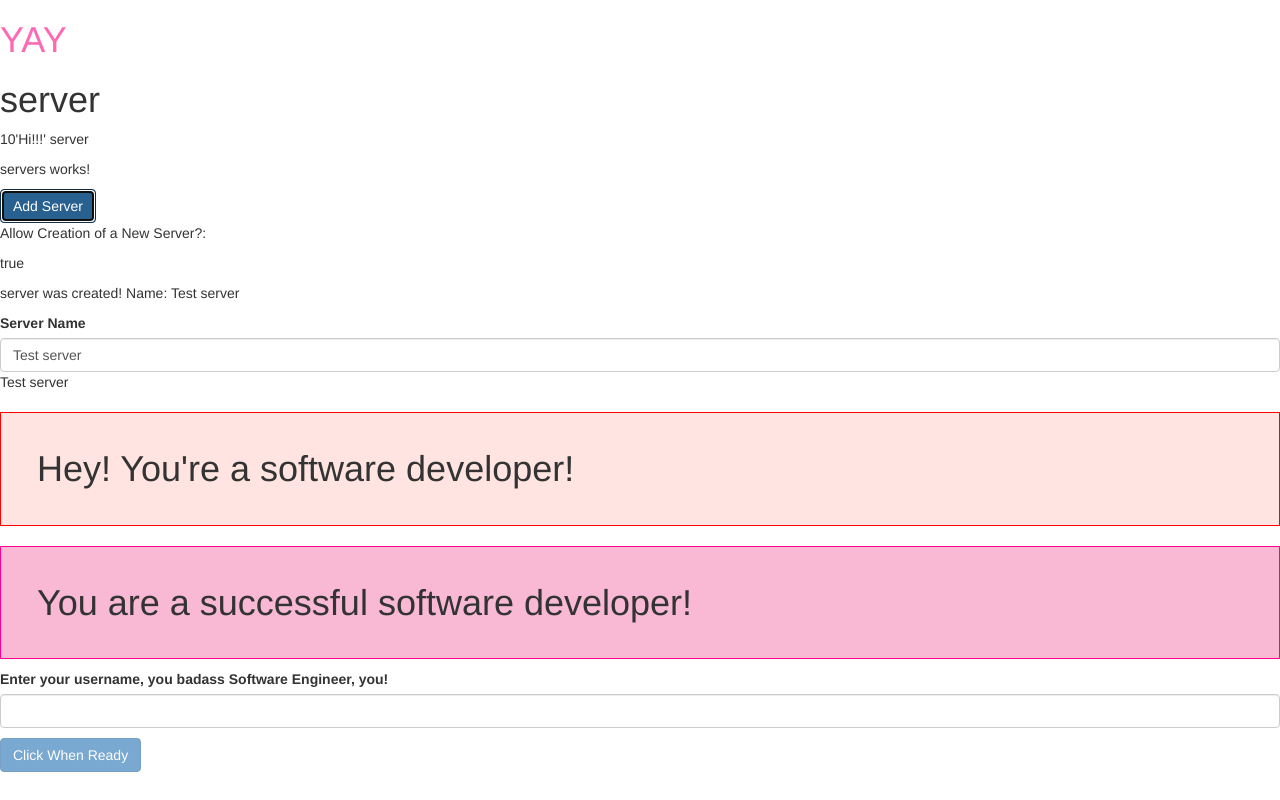
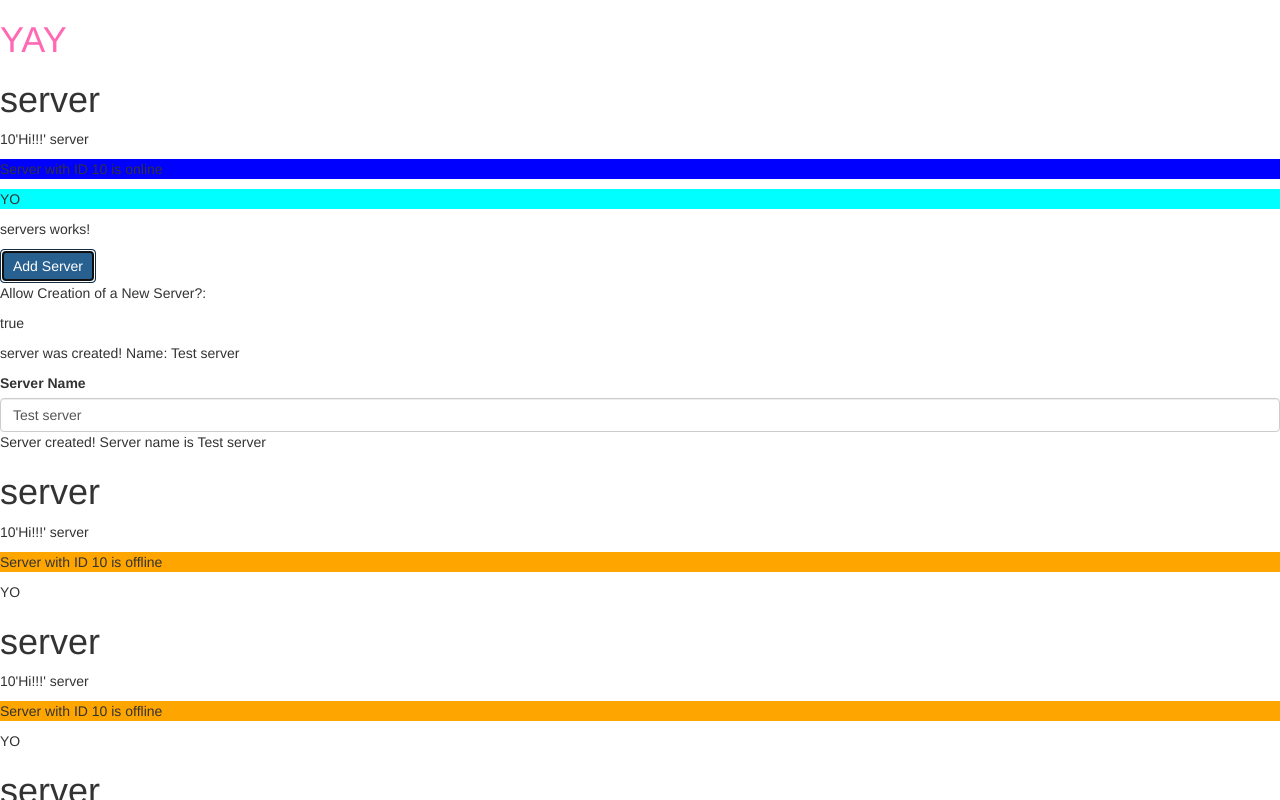
Before and after one commit to cvs181801/angular-2, an Angular app: page / in a window 1280 px wide. Both pictures are taken after a click on the button "Add Server". Shown: the top 800 px of the page. Built offline with nearby package versions, Linux system fonts and the light colour scheme.

Commit message:
save progress on directives and databinding

```diff
--- a/src/app/server/server.component.html
+++ b/src/app/server/server.component.html
@@ -1,2 +1,4 @@
 <h1>{{title}}</h1> <!-- you can call a property which returns/resolves to a string. -->
 <p>{{serverId}}{{sayHi()}}</p><!-- hint: you can also call a method inside the brackets which returns a string. -->
+<p [ngStyle]="{backgroundColor: getColor()}">Server with ID {{serverId}} is {{getServerStatus()}}</p>
+<p [ngClass]="{online: serverStatus === 'online'}">YO</p>
--- a/src/app/server/server.component.ts
+++ b/src/app/server/server.component.ts
@@ -4,11 +4,23 @@ import { Component } from "@angular/core";
     //tells angular what to do with this class.
     selector:'app-server', //convention calls to start this name with app-. this is an html tag which allows you to use
     //this component later across your project.
-    templateUrl: './server.component.html' //points to the html file using the relative path. template or templateUrl mus be present at all times
+    templateUrl: './server.component.html', //points to the html file using the relative path. template or templateUrl mus be present at all times
+    styles: [`.online { background: aqua;}`] //points to the directive in the html which controls the styling
 })
 
 export class ServerComponent {
     title: string = "server"; //let's render this string in the html using string interpolation. check the html file to see it in action.
-    serverId: number = 10
+    serverId: number = 10;
+    serverStatus = 'offline';
     sayHi() {return `'Hi!!!' ${this.title}`} //this is the syntax for defining a method in TS.
+    constructor() {
+        this.serverStatus = Math.random() > 0.5 ? 'online' : 'offline'
+    }
+    getServerStatus(){
+        return this.serverStatus;
+    }
+
+    getColor(){
+        return this.serverStatus === 'online' ? 'blue' : 'orange'
+    }
 }
--- a/src/app/servers/servers.component.html
+++ b/src/app/servers/servers.component.html
@@ -23,4 +23,12 @@
     class="form-control"
     [(ngModel)]="serverName"
 >
-<p>{{serverName}}</p> <!---this is an example of two way data binding-->
+<!-- <p>{{serverName}}</p>  -->
+<!---this is an example of two way data binding-->
+
+<p *ngIf="serverCreated; else noServer">Server created!  Server name is {{serverName}}</p><!--ngIf is dependent on any condition returning / resolving to true or false-->
+<ng-template #noServer> <!---ng-template is a directive template that comes with angular. the #noServer is a local marker used for this conditional render in tandem w ngIf.-->
+    <p>No server was created.</p>
+</ng-template>
+
+<app-server *ngFor="let server of servers">{{serverName}}</app-server> <!--the *ngFor directive allows us to essentially loop through and render as each server is created -->
--- a/src/app/servers/servers.component.ts
+++ b/src/app/servers/servers.component.ts
@@ -1,7 +1,7 @@
 import { Component, OnInit } from '@angular/core';
 
 @Component({
-  //selector: 'app-servers', this is a way to select via component name,
+  //selector: 'app-servers', //this is a way to select via component name,
   //selector: '[app-servers]', //this is a way to essentially make app-servers an attribute, and select by attribute (like html attribute)
   selector: '.app-servers', //this is a way to select by class name
   templateUrl: './servers.component.html',
@@ -9,8 +9,10 @@ import { Component, OnInit } from '@angular/core';
 })
 export class ServersComponent implements OnInit {
   allowNewServer = false;
+  serverCreated = false;
   serverName = 'Test server';
   serverCreationStatus = 'no server was created!';
+  servers = ['spongebobServer', 'patrickStarServer']
   constructor() {
     setTimeout(()=>{
       this.allowNewServer = true
@@ -19,7 +21,9 @@ export class ServersComponent implements OnInit {
   ngOnInit(): void {
   }
   onCreateServer(){
-    this.serverCreationStatus = `server was created! Name: ${this.serverName}`
+    this.serverCreated = true;
+    this.serverCreationStatus = `server was created! Name: ${this.serverName}`;
+    this.servers.push(this.serverName);
   }
   onUpdateServerName(event: any){ //pass in the event as the parameter
     //console.log(event)
```
Also changed, not shown: src/app/success-alert/success-alert.component.ts (+6 -5 lines).
